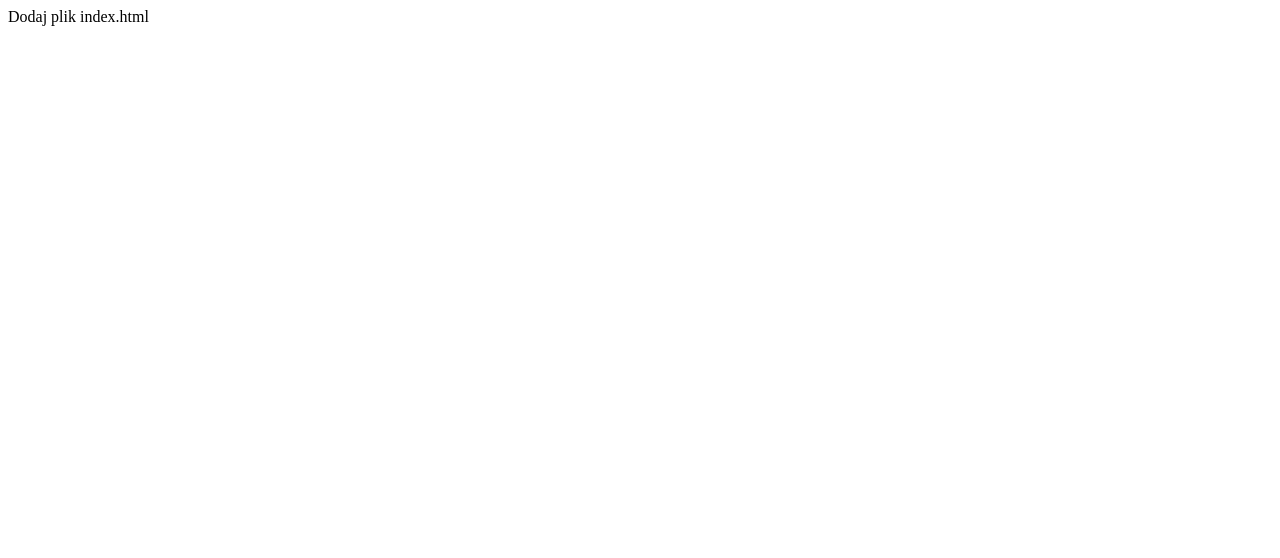
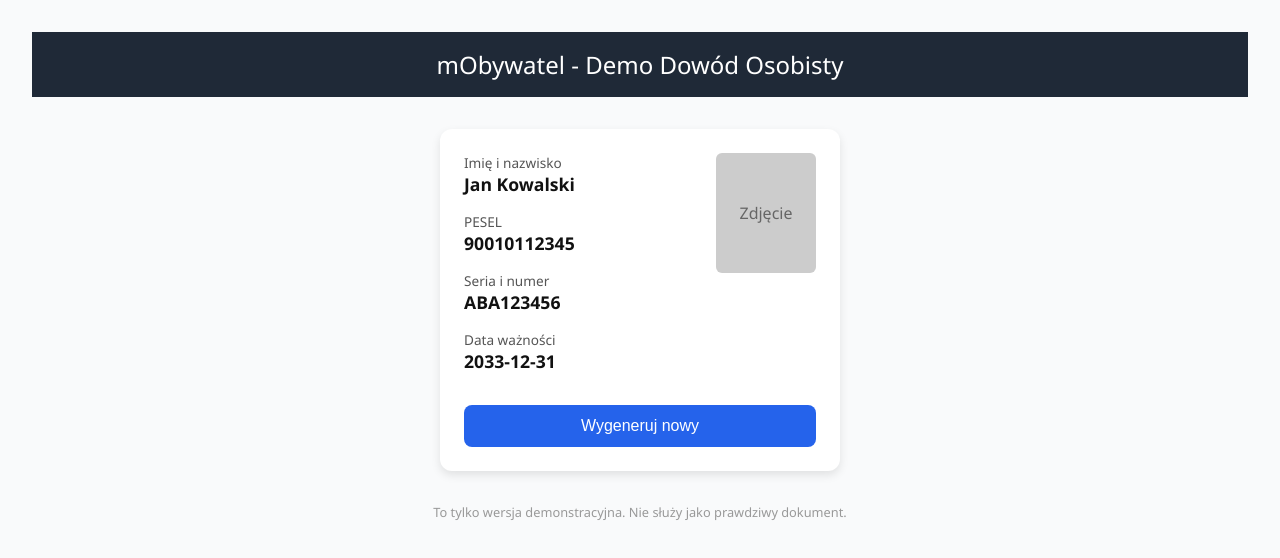
Before and after one commit to Chleb322/test, a plain HTML site: page index.html in a window 1280 px wide. Drawn offline with Linux system fonts and the light colour scheme.

Commit message:
Update index.html

```diff
--- a/index.html
+++ b/index.html
@@ -3,16 +3,128 @@
 <head>
   <meta charset="UTF-8">
   <meta name="viewport" content="width=device-width, initial-scale=1">
-  <title>Demo mObywatel - Dowód</title>
+  <title>mObywatel - Demo Generator</title>
   <style>
-    /* Tutaj wklej stylizację CSS z poprzedniego przykładu */
+    * { box-sizing: border-box; margin: 0; padding: 0; }
+    body {
+      font-family: 'Segoe UI', sans-serif;
+      background-color: #f9fafb;
+      display: flex;
+      flex-direction: column;
+      align-items: center;
+      padding: 2rem;
+    }
+    header {
+      width: 100%;
+      background-color: #1f2937;
+      color: white;
+      padding: 1rem;
+      font-size: 1.5rem;
+      text-align: center;
+    }
+    .card {
+      background: white;
+      border-radius: 12px;
+      padding: 1.5rem;
+      max-width: 400px;
+      width: 100%;
+      box-shadow: 0 4px 10px rgba(0,0,0,0.1);
+      margin-top: 2rem;
+    }
+    .field { margin-bottom: 1rem; }
+    .label { font-size: 0.85rem; color: #555; }
+    .value { font-size: 1.1rem; font-weight: bold; color: #111; }
+    .photo {
+      width: 100px;
+      height: 120px;
+      background-color: #ccc;
+      text-align: center;
+      line-height: 120px;
+      color: #666;
+      float: right;
+      margin-left: 1rem;
+      border-radius: 6px;
+    }
+    .button {
+      margin-top: 1rem;
+      width: 100%;
+      padding: 0.75rem;
+      background-color: #2563eb;
+      color: white;
+      border: none;
+      border-radius: 8px;
+      font-size: 1rem;
+      cursor: pointer;
+    }
+    .button:hover { background-color: #1e40af; }
+    footer {
+      margin-top: 2rem;
+      font-size: 0.8rem;
+      color: #999;
+      text-align: center;
+    }
   </style>
 </head>
 <body>
-  <!-- Tutaj wklej strukturę HTML z poprzedniego przykładu -->
-  <script>
-    // Tutaj wklej skrypt JavaScript z poprzedniego przykładu
-  </script>
+
+<header>mObywatel - Demo Dowód Osobisty</header>
+
+<div class="card">
+  <div class="photo">Zdjęcie</div>
+  <div class="field">
+    <div class="label">Imię i nazwisko</div>
+    <div class="value" id="name">Jan Kowalski</div>
+  </div>
+  <div class="field">
+    <div class="label">PESEL</div>
+    <div class="value" id="pesel">90010112345</div>
+  </div>
+  <div class="field">
+    <div class="label">Seria i numer</div>
+    <div class="value" id="series">ABA123456</div>
+  </div>
+  <div class="field">
+    <div class="label">Data ważności</div>
+    <div class="value" id="expiry">2033-12-31</div>
+  </div>
+
+  <button class="button" onclick="generate()">Wygeneruj nowy</button>
+</div>
+
+<footer>To tylko wersja demonstracyjna. Nie służy jako prawdziwy dokument.</footer>
+
+<script>
+  const names = ["Jan", "Anna", "Michał", "Katarzyna", "Piotr", "Agnieszka"];
+  const surnames = ["Kowalski", "Nowak", "Wiśniewski", "Wójcik", "Kaczmarek", "Mazur"];
+
+  function randomDate(start, end) {
+    const date = new Date(start.getTime() + Math.random() * (end.getTime() - start.getTime()));
+    return date.toISOString().split('T')[0];
+  }
+
+  function randomPESEL() {
+    const year = 1950 + Math.floor(Math.random() * 60);
+    const month = String(1 + Math.floor(Math.random() * 12)).padStart(2, '0');
+    const day = String(1 + Math.floor(Math.random() * 28)).padStart(2, '0');
+    const rest = String(Math.floor(1000 + Math.random() * 8999));
+    return `${year.toString().slice(2)}${month}${day}${rest}`;
+  }
+
+  function randomSeries() {
+    const letters = 'ABCDEFGHIJKLMNOPQRSTUVWXYZ';
+    return Array(3).fill().map(() => letters[Math.floor(Math.random() * letters.length)]).join('') +
+           String(Math.floor(100000 + Math.random() * 899999));
+  }
+
+  function generate() {
+    const name = names[Math.floor(Math.random() * names.length)];
+    const surname = surnames[Math.floor(Math.random() * surnames.length)];
+    document.getElementById("name").innerText = `${name} ${surname}`;
+    document.getElementById("pesel").innerText = randomPESEL();
+    document.getElementById("series").innerText = randomSeries();
+    document.getElementById("expiry").innerText = randomDate(new Date(2028, 0, 1), new Date(2038, 11, 31));
+  }
+</script>
+
 </body>
 </html>
- Dodaj plik index.html
```
